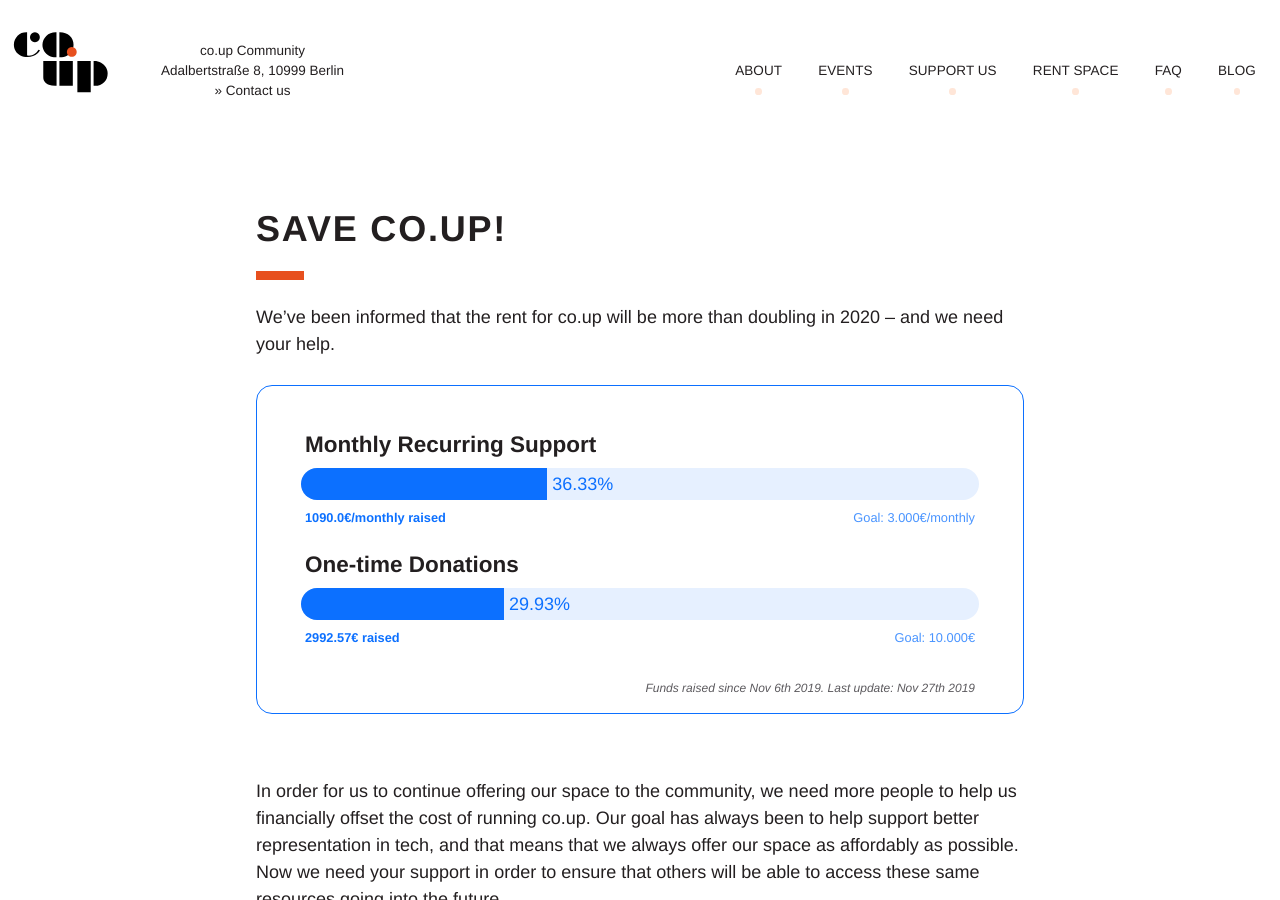
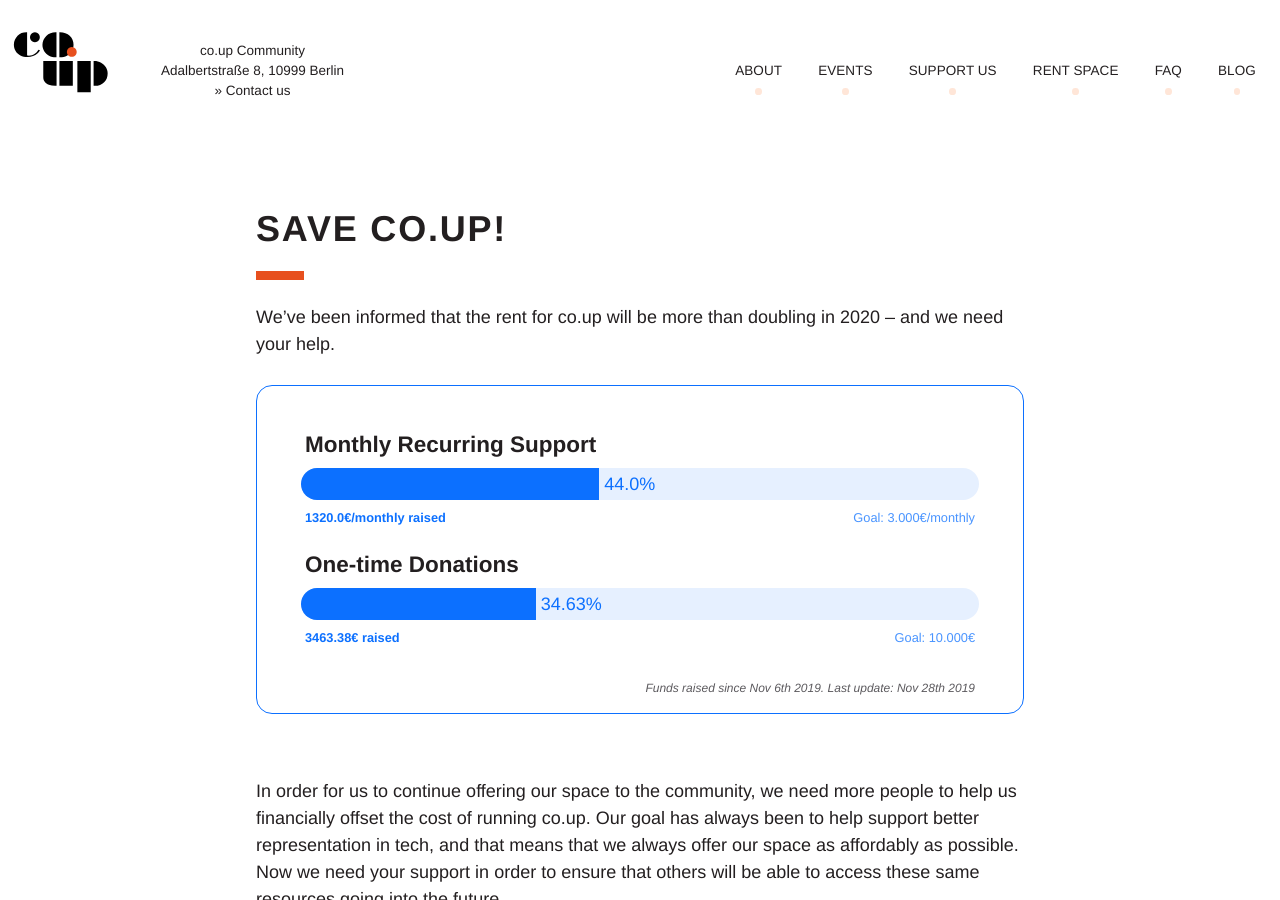
Before and after one commit to co-up/co-up.de, a Jekyll site: the page built from support-us.html, in a window 1280 px wide and 900 px high. Built offline with Jekyll 4.4.1, drawn with Linux system fonts in a browser that asks for light colours.

Commit message:
update numbers

```diff
--- a/_config.yml
+++ b/_config.yml
@@ -22,9 +22,9 @@
 permalink: pretty
 lang: "en_US"
 # progress bar
-monthly_progress: 1090.00
-onetime_progress: 2992.57
-progress_lastupdate: "Nov 27th 2019"
+monthly_progress: 1320.00
+onetime_progress: 3463.38
+progress_lastupdate: "Nov 28th 2019"
 
 # Build settings
 markdown: kramdown
```
